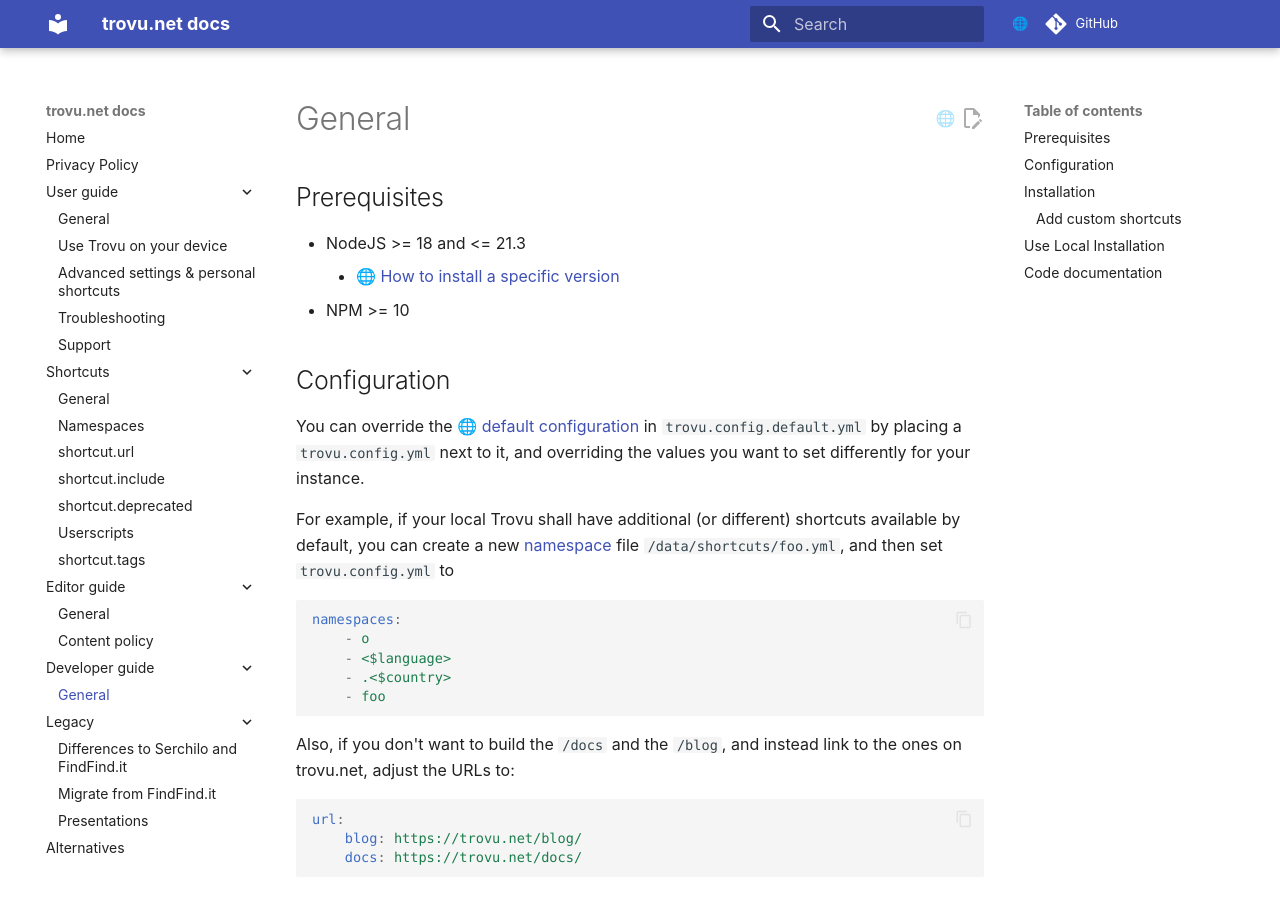
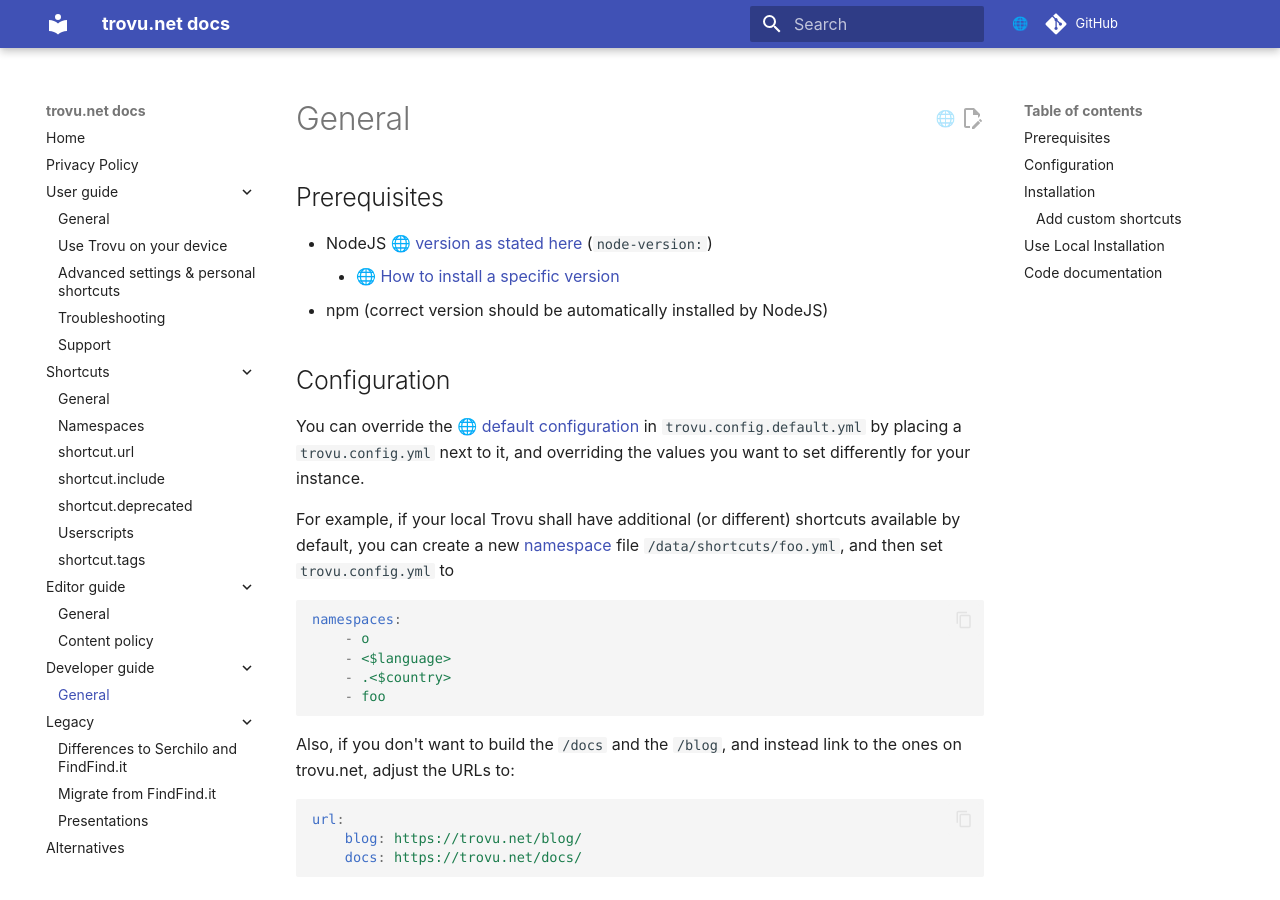
Before and after one commit to trovu/trovu, an MkDocs documentation site: the page built from docs/developers/index.md, in a window 1280 px wide and 900 px high. Built offline with MkDocs 1.6.1 and Material for MkDocs 9.7.7, drawn with Linux system fonts in a browser that asks for light colours; comment, search, counter and statistics services are not loaded.

Commit message:
Docs: Point to node version in .deploy script.

```diff
--- a/docs/developers/index.md
+++ b/docs/developers/index.md
@@ -2,9 +2,9 @@
 
 ## Prerequisites
 
--   NodeJS >= 18 and <= 21.3
-    -   [How to install a specific version](https://chatgpt.com/share/ef365047-6653-48de-85b1-f7a4565ebfac)
--   NPM >= 10
+- NodeJS [version as stated here](https://github.com/trovu/trovu/blob/master/.github/workflows/deploy.yml#L17) (`node-version:`)
+    - [How to install a specific version](https://chatgpt.com/share/ef365047-6653-48de-85b1-f7a4565ebfac)
+- npm (correct version should be automatically installed by NodeJS)
 
 ## Configuration
 
```
